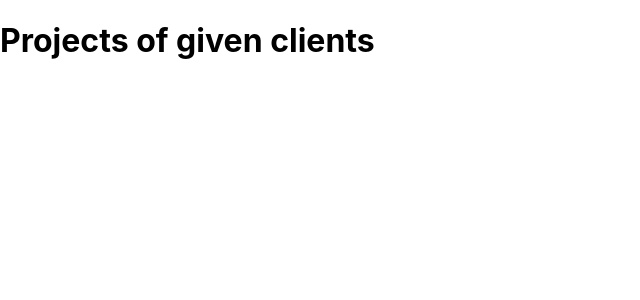
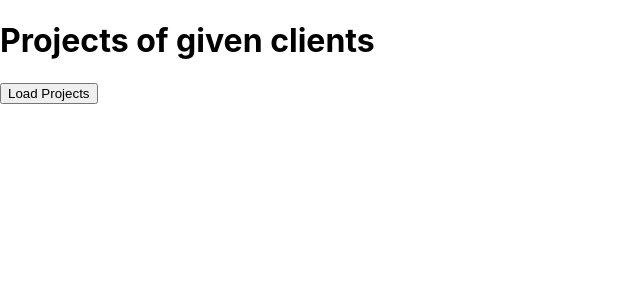
Before and after one commit to VrushabBayas/nextjs-app-router, a Next.js app: page /clients/manual in a window 1280 px wide. Shown: the top 300 px of the page, without its empty margins (0-640 px from the left). Built offline with nearby package versions, Linux system fonts and the light colour scheme.

Commit message:
Add project loading functionality

```diff
--- a/pages/clients/[id]/index.js
+++ b/pages/clients/[id]/index.js
@@ -1,5 +1,19 @@
+import { useRouter } from "next/router";
 import React from "react";
 
 export default function ClientsProjects() {
-  return <h1>Projects of given clients</h1>;
+  const router = useRouter();
+  function loadProjectHandler() {
+    // load data...
+    router.push({
+      pathname: "/clients/[id]/[clientprojectid]",
+      query: { id: "max", clientprojectid: "projecta" },
+    });
+  }
+  return (
+    <>
+      <h1>Projects of given clients</h1>
+      <button onClick={loadProjectHandler}>Load Projects</button>
+    </>
+  );
 }
```
